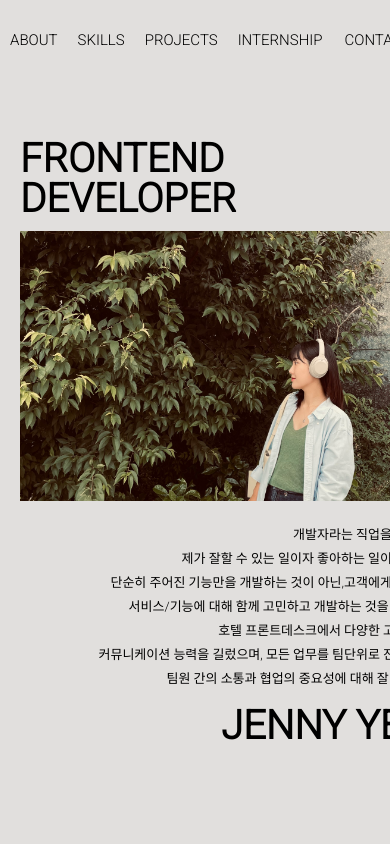
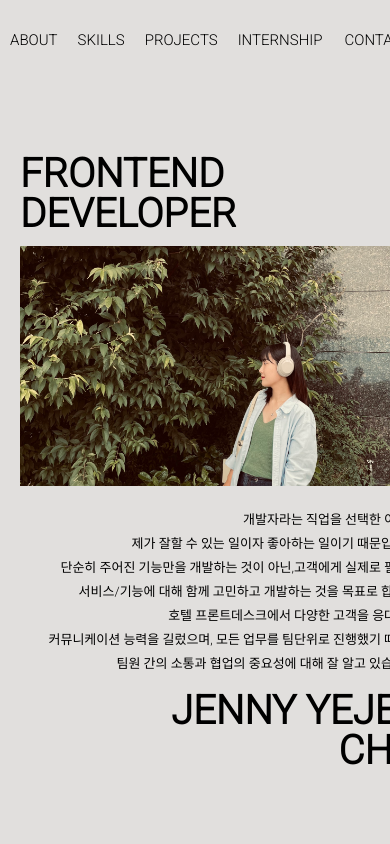
Before and after one commit to Dumibell/PORTFOLIO2, a Next.js app: page / in a window 390 px wide. Shown: the top 844 px of the page. Built offline with nearby package versions, Linux system fonts and the light colour scheme.

Commit message:
모바일

```diff
--- a/components/About.tsx
+++ b/components/About.tsx
@@ -49,7 +49,7 @@ export const About = () => {
             </div>
           </div>
 
-          <div className="flex flex-col items-end mr-40 min-w-[450px] name">
+          <div className="flex flex-col items-end mr-40 min-w-[400px] name">
             <div className="flex flex-col items-end largeTitle">
               <p>JENNY YEJEE</p>
               <p>CHO</p>
--- a/styles/globals.css
+++ b/styles/globals.css
@@ -170,9 +170,10 @@ body {
   .mobile {
     display: flex;
     flex-direction: column;
-    width: 450px;
   }
   .selfIntroduction {
+    min-width: 400px;
+    width: 400px;
     margin-top: 10px;
     font-size: 13px;
     margin-right: 0;
@@ -186,7 +187,7 @@ body {
   }
 
   .image {
-    width: 450px;
+    width: 400px;
   }
   .name {
     margin-top: 15px;
```
